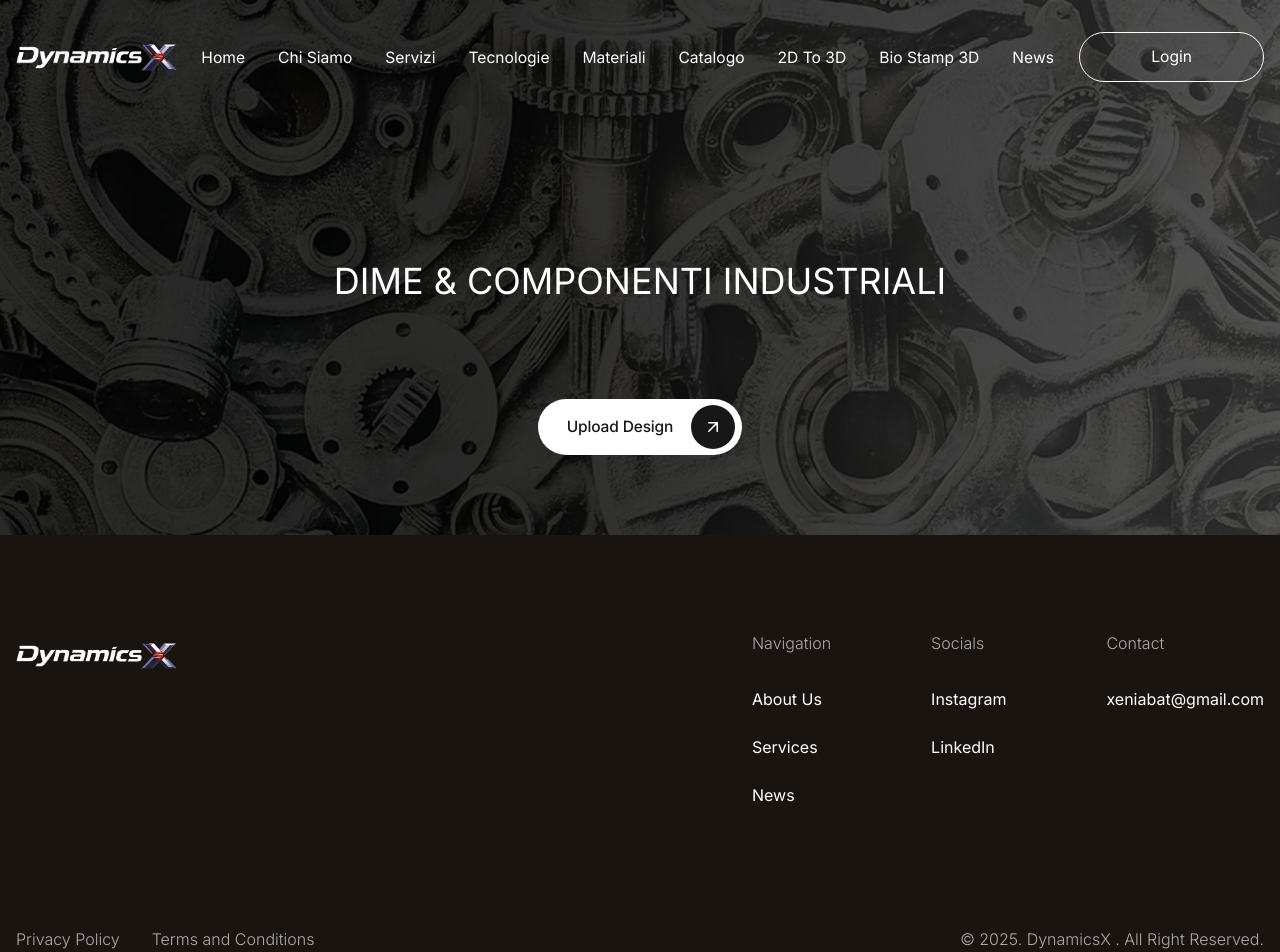
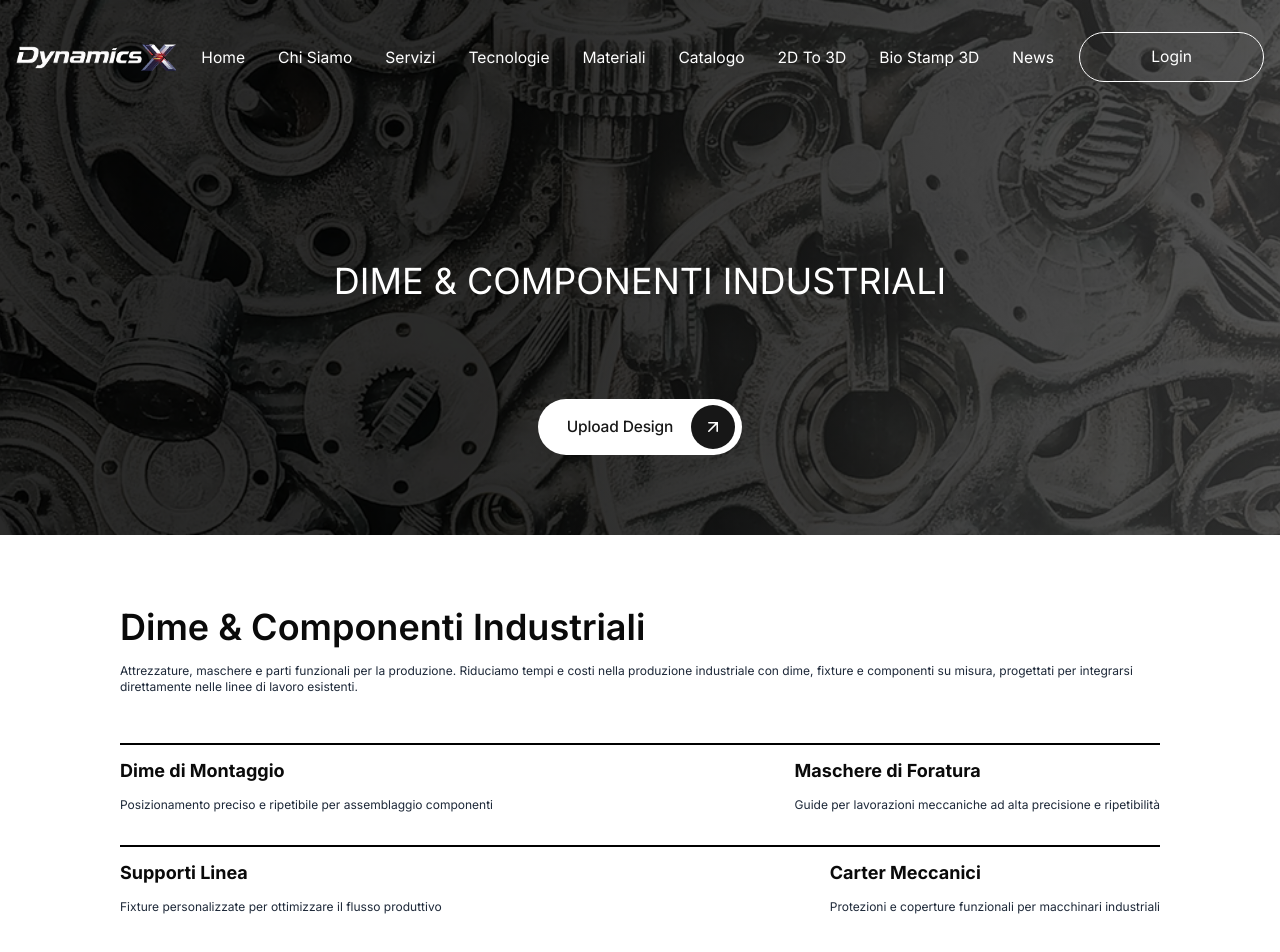
Before and after one commit to alimuzzaman-zamaddar/dynamic-x-project, a React (Vite) app: page /industrial in a window 1280 px wide. Shown: the top 952 px of the page. Built offline with nearby package versions, Linux system fonts and the light colour scheme.

Commit message:
feat:complete the dime section

```diff
--- a/src/components/PagesComponent/HomPage/Industrial.jsx
+++ b/src/components/PagesComponent/HomPage/Industrial.jsx
@@ -1,11 +1,13 @@
 import React from 'react'
 import NewBanner from '../../CommonComponents/NewBanner'
+import Dime from "../../PagesComponent/industrial/Dime"
 import InduatrialBg from "../../../assets/img/industrial/industrialbg.png"
 
 const Industrial = () => {
   return (
     <section>
       <NewBanner image={InduatrialBg} title={"DIME & COMPONENTI INDUSTRIALI"} />
+      <Dime/>
     </section>
   )
 }
--- /dev/null
+++ b/src/components/PagesComponent/industrial/Dime.jsx
@@ -0,0 +1,37 @@
+import React from 'react'
+import Container from '../../../shared/Container'
+
+const Dime = () => {
+  return (
+    <section className='lg:py-18 py-8'>
+      <Container>
+        <h2 className='lg:text-4xl text-2xl font-semibold text-[#0A0A0A]'>Dime & Componenti Industriali</h2>
+        <p className='text-xs font-normal text-[#1E2939] pt-4'>Attrezzature, maschere e parti funzionali per la produzione. Riduciamo tempi e costi nella produzione industriale con dime, fixture e componenti su misura, progettati per integrarsi direttamente nelle linee di lavoro esistenti.</p>
+        <div className="flex flex-col gap-8 mt-12">
+          <div className="border-t-2 border-black pt-3 flex flex-wrap gap-3 justify-between">
+            <div className="">
+              <h4 className='text-[#0A0A0A] text-lg font-bold'>Dime di Montaggio</h4>
+              <h5 className='text-xs font-normal text-[#1E2939] pt-3'>Posizionamento preciso e ripetibile per assemblaggio componenti</h5>
+            </div>
+            <div className="">
+              <h4 className='text-[#0A0A0A] text-lg font-bold'>Maschere di Foratura</h4>
+              <h5 className='text-xs font-normal text-[#1E2939] pt-3'>Guide per lavorazioni meccaniche ad alta precisione e ripetibilità</h5>
+            </div>
+          </div>
+          <div className="border-t-2 border-black pt-3 flex flex-wrap gap-3 justify-between">
+            <div className="">
+              <h4 className='text-[#0A0A0A] text-lg font-bold'>Supporti Linea</h4>
+              <h5 className='text-xs font-normal text-[#1E2939] pt-3'>Fixture personalizzate per ottimizzare il flusso produttivo</h5>
+            </div>
+            <div className="">
+              <h4 className='text-[#0A0A0A] text-lg font-bold'>Carter Meccanici</h4>
+              <h5 className='text-xs font-normal text-[#1E2939] pt-3'>Protezioni e coperture funzionali per macchinari industriali</h5>
+            </div>
+          </div>
+        </div>
+      </Container>
+    </section>
+  )
+}
+
+export default Dime
```
